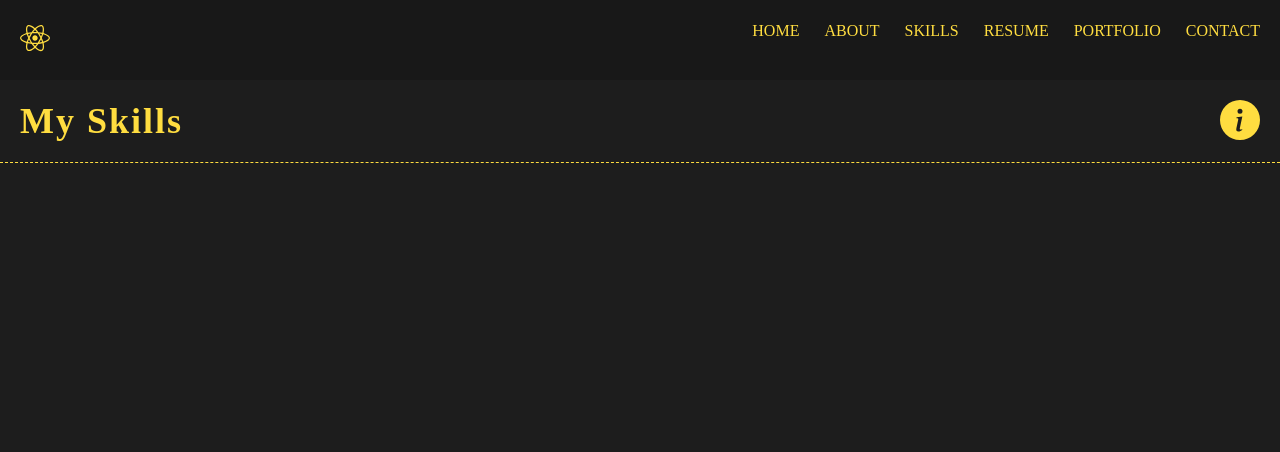
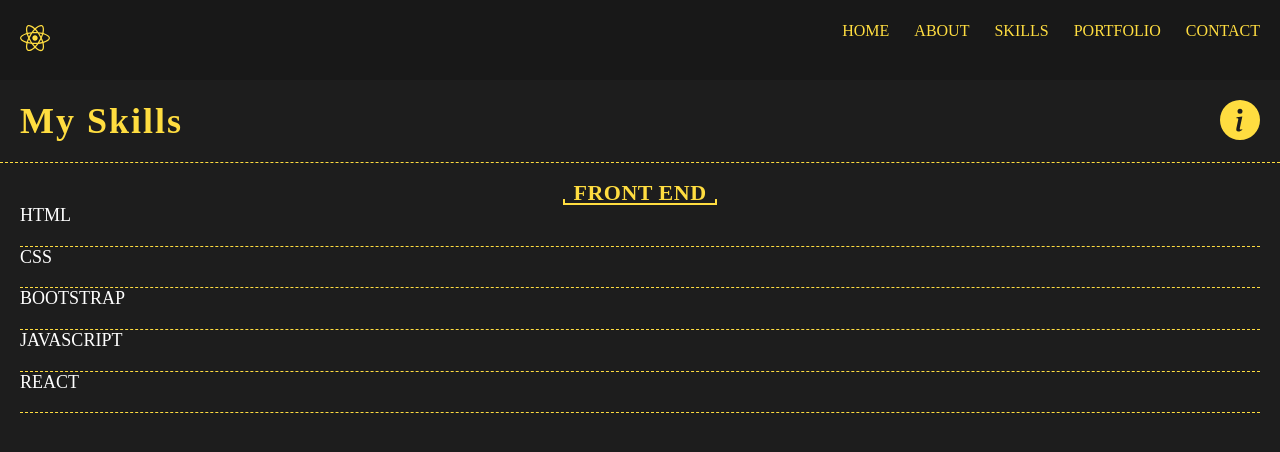
Before and after one commit to anwarnagori/My-Portfolio, a React (Vite) app: page /skills in a window 1280 px wide. Shown: the top 452 px of the page. Built offline with nearby package versions, Linux system fonts and the light colour scheme; a web font is replaced by a local one.

Commit message:
updated-code

```diff
--- a/src/App.jsx
+++ b/src/App.jsx
@@ -3,7 +3,6 @@
 import { Routes, Route } from "react-router-dom";
 import Home from "./containers/home"
 import About from "./containers/about/"
-import Resume from "./containers/resume/"
 import Skills from "./containers/skills/"
 import Portfolio from "./containers/portfolio/"
 import Contact from "./containers/contact/"
@@ -18,7 +17,6 @@
         <Route path="/" element={<Home />} />
         <Route path="/about" element={<About />} />
         <Route path="/skills" element={<Skills />} />
-        <Route path="/resume" element={<Resume />} />
         <Route path="/portfolio" element={<Portfolio />} />
         <Route path="/contact" element={<Contact />} />
       </Routes>
--- a/src/components/navBar/index.jsx
+++ b/src/components/navBar/index.jsx
@@ -16,10 +16,6 @@
   {
     label: "SKILLS",
     to: "/skills",
-  },
-  {
-    label: "RESUME",
-    to: "/resume",
   },
   {
     label: "PORTFOLIO",
--- a/src/containers/about/style.css
+++ b/src/containers/about/style.css
@@ -28,6 +28,7 @@
     line-height: 1.15;
     padding-bottom: 20px;
     border-bottom: 1px dashed var(--yellow-theme-main-color);
+    animation: rights 3s linear;
 }
 
 ul>li {
@@ -46,6 +47,7 @@
     margin-right: 16px;
     padding-bottom: 5px;
     color: var(--yellow-theme-sub-text-color);
+    animation: lefts 3s linear;
 }
 
 .value {
@@ -67,6 +69,7 @@
     border: 1.5px solid var(--yellow-theme-main-color);
     margin-left: 30px;
     animation: rotation 10s linear 1s infinite;
+    animation: lefts 6s linear;
 }
 
 .about__contant__servicesWrapper__innerContant div:nth-child(1) {
@@ -98,23 +101,52 @@
         transform: rotate(360deg);
     }
 }
+@keyframes lefts {
+    from {
+      transform: translate(100px);
+      opacity: 0;
+    }
+
+    to {
+      transform: translate(0);
+      opacity: 1;
+    }
+  }
+
+  @keyframes rights {
+    from {
+      transform: translate(-100px);
+      opacity: 0;
+    }
+
+    to {
+      transform: translate(0);
+      opacity: 1;
+    }
+  }
+
 
 @media only screen and (max-width: 768px) {
-    .about__contant{
+    .about__contant {
         flex-direction: column;
     }
+
     .about__contant__personalWrapper,
     .about__contant__servicesWrapper {
         width: 100%;
     }
-.about__contant__servicesWrapper{
+
+    .about__contant__servicesWrapper {
         margin: 10px 0px;
     }
-.about__contant__servicesWrapper__innerContant{
+
+    .about__contant__servicesWrapper__innerContant {
         width: 250px;
         height: 250px;
         background: radial-gradient(100px, var(--yellow-theme-main-color), transparent 120%);
-}.about__contant__servicesWrapper__innerContant div:nth-child(1) {
+    }
+
+    .about__contant__servicesWrapper__innerContant div:nth-child(1) {
         position: absolute;
         top: -15%;
         left: 38%;
--- a/src/containers/resume/index.jsx
+++ /dev/null
@@ -1,16 +0,0 @@
-import React from 'react'
-import { BsInfoCircleFill } from "react-icons/bs";
-import PageHeaderContent from "../../components/pageHeaderContent";
-
-const Resume = () => {
-  return (
-    <section id="resume" className="resume">
-      <PageHeaderContent
-        headerText="My Resume"
-        icon={<BsInfoCircleFill size={40} />}
-      />
-    </section>
-  )
-}
-
-export default Resume
--- a/src/containers/skills/index.jsx
+++ b/src/containers/skills/index.jsx
@@ -1,6 +1,47 @@
 import React from "react";
 import { BsInfoCircleFill } from "react-icons/bs";
 import PageHeaderContent from "../../components/pageHeaderContent";
+import "./style.css";
+
+// Dummy Line component (for progress bars)
+const Line = ({ percent }) => {
+  return (
+    <div className="progress-bar">
+      <div
+        className="progress-bar-inner"
+        style={{ width: `${parseInt(percent)}%` }} // Ensure the percentage is numeric
+      />
+    </div>
+  );
+};
+
+const skillsData = [
+  {
+    label: "FRONT END",
+    data: [
+      {
+        skillName: "HTML",
+        percentage: "90",
+      },
+      {
+        skillName: "CSS",
+        percentage: "50",
+      },
+      {
+        skillName: "BOOTSTRAP",
+        percentage: "100",
+      },
+      {
+        skillName: "JAVASCRIPT",
+        percentage: "85",
+      },
+      {
+        skillName: "REACT",
+        percentage: "60",
+      },
+    ],
+  },
+];
 
 const Skills = () => {
   return (
@@ -9,6 +50,27 @@
         headerText="My Skills"
         icon={<BsInfoCircleFill size={40} />}
       />
+      <div className="skills__content-wrapper">
+        {skillsData.map((item, index) => {
+          return (
+            <div key={index} className="skills__content-wrapper__inner-content">
+              <h3 className="skills__content-wrapper__inner-content__category-text">
+                {item.label}
+              </h3>
+              <div>
+                {item.data.map((skillsItem, j) => {
+                  return (
+                    <div className="progressbar-wrapper" key={j}>
+                      <p>{skillsItem.skillName}</p>
+                      <Line percent={skillsItem.percentage} />
+                    </div>
+                  );
+                })}
+              </div>
+            </div>
+          );
+        })}
+      </div>
     </section>
   );
 };
--- a/src/containers/skills/style.css
+++ b/src/containers/skills/style.css
@@ -0,0 +1,50 @@
+.skills__content-wrapper {
+    display: flex;
+    padding: 20px;
+    gap: 20px;
+}
+
+.skills__content-wrapper__inner-content {
+    flex: 1;
+    display: flex;
+    flex-direction: column;
+    align-items: center;
+}
+
+.skills__content-wrapper__inner-content__category-text {
+    display: block; /* Changed from inline-block to block for consistency */
+    color: var(--yellow-theme-main-color);
+    font-size: 22px;
+    font-weight: 700;
+    line-height: 1rem;
+    letter-spacing: 0.5px;
+    position: relative;
+    text-transform: uppercase;
+    padding: 5px 10px;
+    border-bottom: 2px solid var(--yellow-theme-main-color);
+}
+
+.skills__content-wrapper__inner-content__category-text::before,
+.skills__content-wrapper__inner-content__category-text::after {
+    position: absolute;
+    content: '';
+    width: 2px;
+    height: 5px;
+    background-color: var(--yellow-theme-main-color);
+    bottom: -1px;
+}
+
+.skills__content-wrapper__inner-content__category-text::before {
+    left: 0;
+}
+
+.skills__content-wrapper__inner-content__category-text::after {
+    right: 0;
+}
+
+div {
+    width: 100%;
+}
+.progress-wrapper{
+    padding: 50px 0px 0px 0px;
+}
```
Also changed, not shown: src/containers/resume/style.css (deleted). Lines whose indentation alone changed are shown as unchanged.
